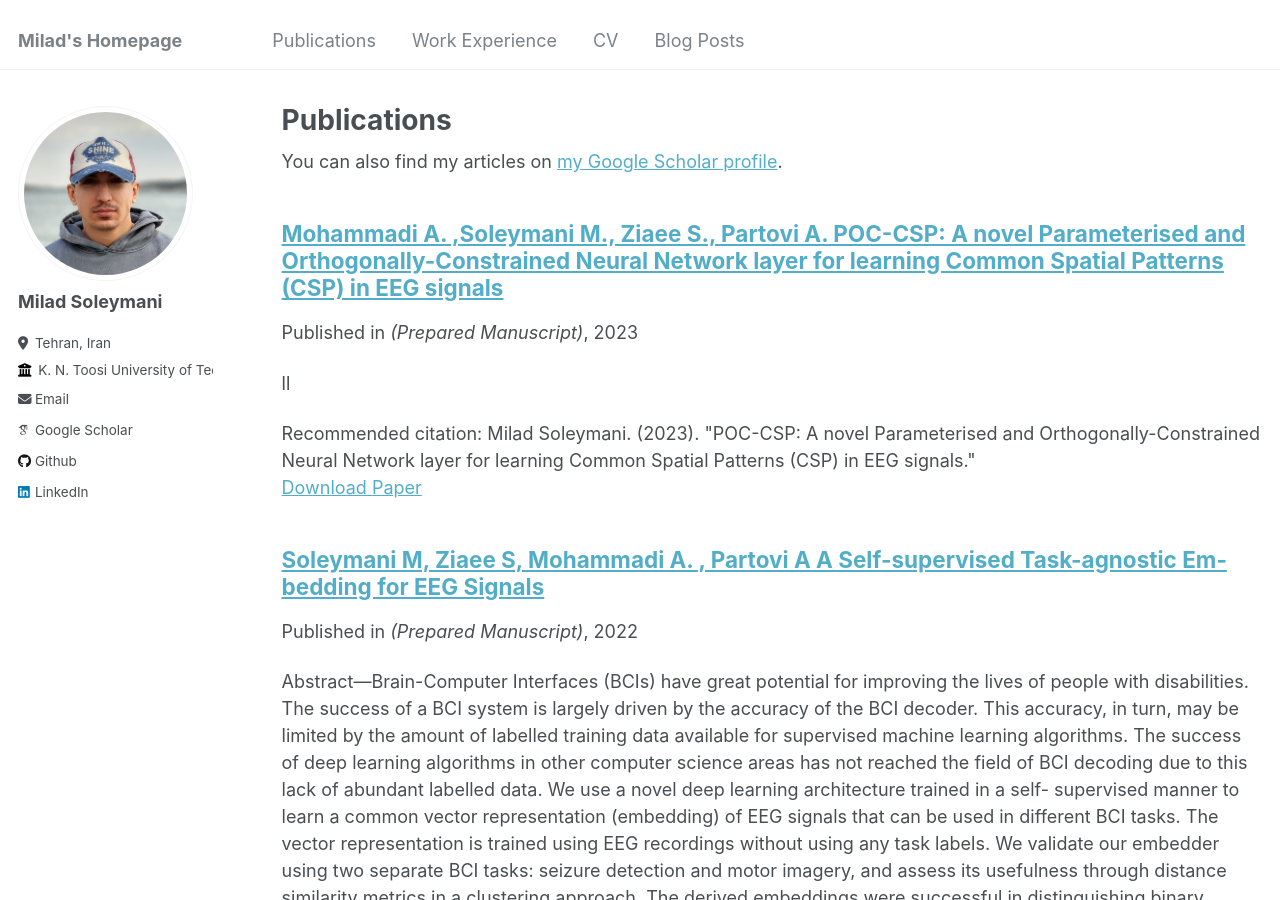
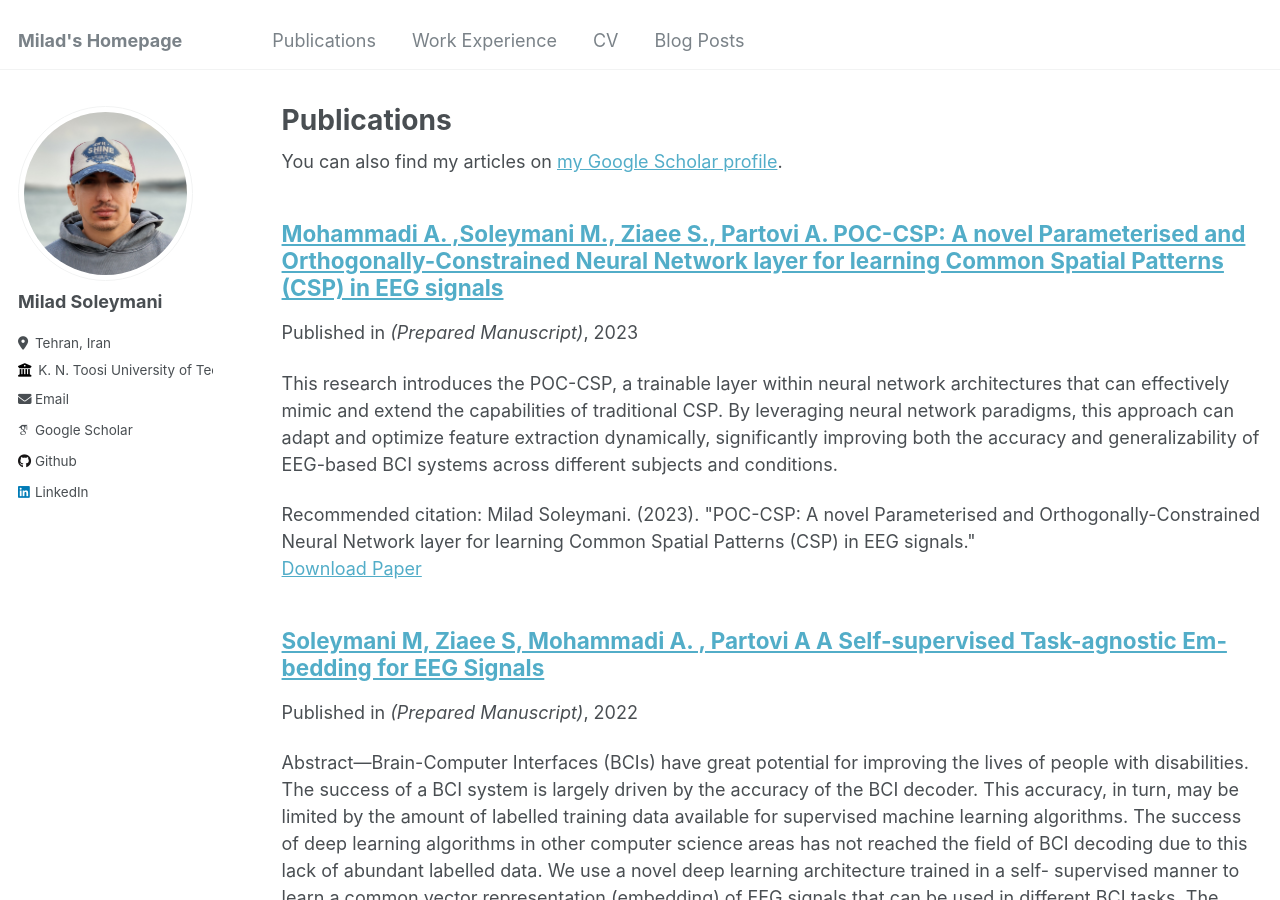
Before and after one commit to MiladSoleymani/Milad-Soleymani, a Jekyll site: the page built from _pages/publications.md, in a window 1280 px wide and 900 px high. Built offline with Jekyll 4.4.1, drawn with Linux system fonts in a browser that asks for light colours; some web fonts are replaced.

Commit message:
Update 2009-10-01-paper-title-number-1.md

```diff
--- a/_publications/2009-10-01-paper-title-number-1.md
+++ b/_publications/2009-10-01-paper-title-number-1.md
@@ -2,11 +2,13 @@
 title: "Mohammadi A. ,Soleymani M., Ziaee S., Partovi A. POC-CSP: A novel Parameterised and Orthogonally-Constrained Neural Network layer for learning Common Spatial Patterns (CSP) in EEG signals"
 collection: publications
 permalink: /publication/2009-10-01-paper-title-number-1
-excerpt: 'll'
+excerpt: 'This research introduces the POC-CSP, a trainable layer within neural network architectures that can effectively mimic and extend the capabilities of traditional CSP. By leveraging neural network paradigms, this approach can adapt and optimize feature extraction dynamically, significantly improving both the accuracy and generalizability of EEG-based BCI systems across different subjects and conditions.'
 date: 2023-9-01
 venue: '(Prepared Manuscript)'
 paperurl: 'https://miladsoleymani.github.io/Milad-Soleymani/files/POC-CSP.pdf'
 citation: 'Milad Soleymani. (2023). "POC-CSP: A novel Parameterised and Orthogonally-Constrained Neural Network layer for learning Common Spatial Patterns (CSP) in EEG signals."'
 ---
 
+![project-1](https://github.com/MiladSoleymani/Milad-Soleymani/assets/78655282/e72a2ec4-7834-4ebf-b7c6-574797952c63)
+
 Abstract. Common Spatial Patterns (CSP) has been established as a power feature extraction method in EEG signal processing with machine learning. However, it has shortcomings like sensitivity to noise and rigidity in the value of the weights. In this paper, we introduce a novel neural network architecture layer (POC-CSP) that transforms CSP into a trainable machine learning model that can learn from training data, regularised, and be used in an end-to-end classification network. Evaluating POC-CSP, we show it outperforms conventional CSP in BCI motor imagery task and has the ability to generalise well to unseen data if uses as a pre-trained neural network. POC-CSP can be prepended to any neural network classifier and trained end-to-end to improve EEG signal decoding.
```
